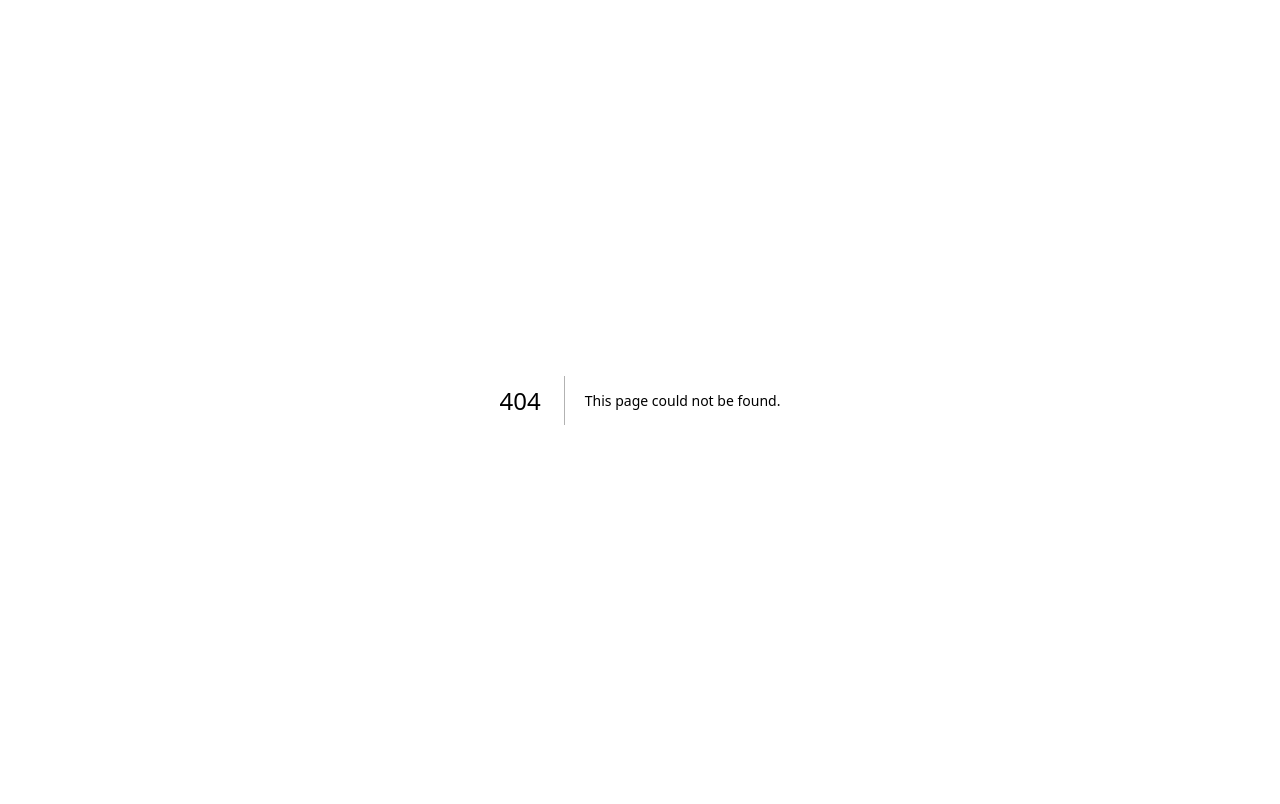
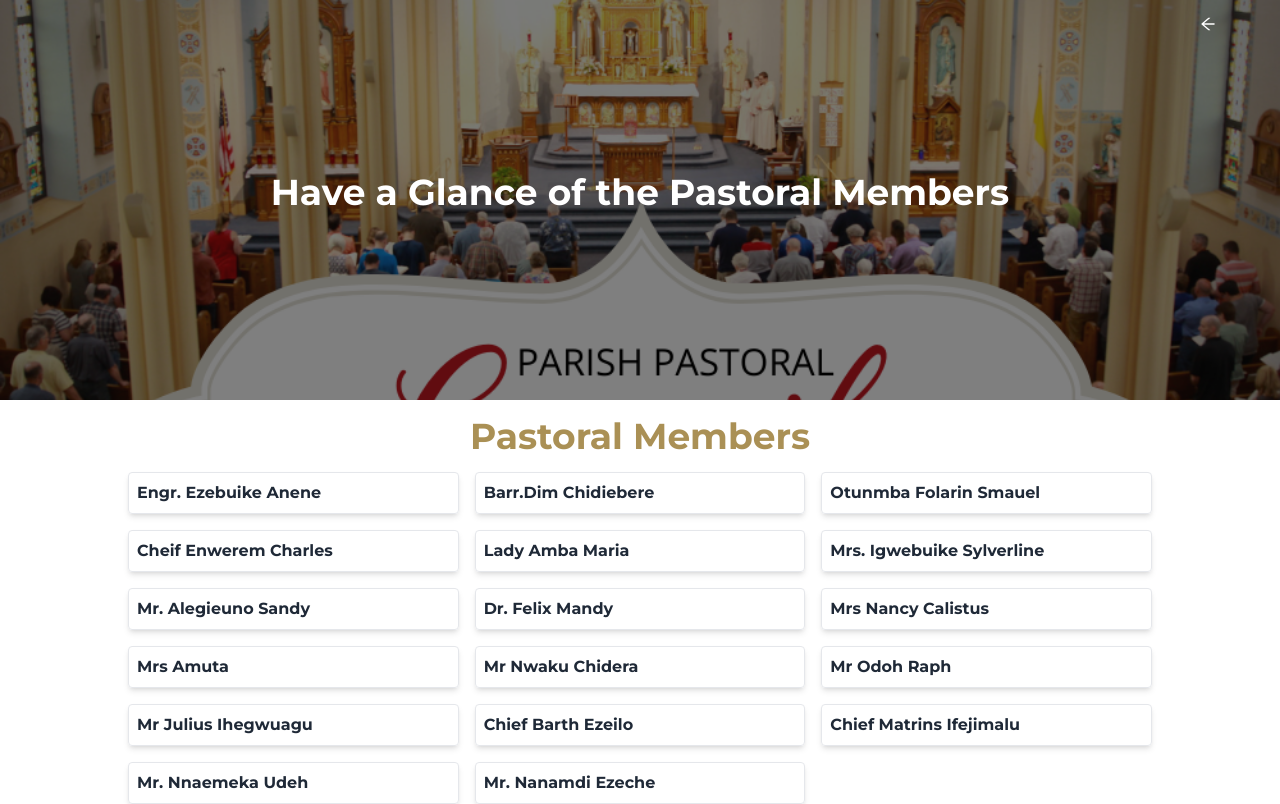
Before and after one commit to davidabuu/church-website, a Next.js app: page /parish-pastoral-members in a window 1280 px wide. Before the commit this address had no page. Shown: the top 804 px of the page. Built offline with nearby package versions, Linux system fonts and the light colour scheme.

Commit message:
Pastoral Team Added

```diff
--- a/src/app/donations/page.tsx
+++ b/src/app/donations/page.tsx
@@ -7,6 +7,7 @@ import DonationPage from "@/components/DonationPage";
 import Subscribe from "@/components/Subscribe";
 import Footer from "@/components/Footer";
 import Link from "next/link";
+import LandingDiv from "@/components/LandingDiv";
 
 const Page: React.FC = () => {
   useEffect(() => {
@@ -15,27 +16,10 @@ const Page: React.FC = () => {
   const router = useRouter();
   return (
     <div>
-      <div
-        className="relative h-[50vh] flex items-center justify-center bg-cover bg-center"
-        style={{
-          backgroundImage: 'url("./pic12.jpg")',
-          height: "50vh",
-        }}
-      >
-        {/* Overlay */}
-        <div className="absolute inset-0 bg-black opacity-50"></div>
-        <div
-          data-aos="fade-right"
-          className="text-white text-center z-10 slide-in-right"
-        >
-          <h1 className="text-2xl lg:text-4xl font-bold mb-4 animate__animated animate__fadeInLeft">
-            How you can donate and help Annunciation Parish
-          </h1>
-        </div>
-        <Link href="/">
-          <ArrowLeftOutlined className="absolute top-4 right-16 text-white hover:text-[#aa9055] cursor-pointer" />
-        </Link>
-      </div>
+      <LandingDiv
+        backgroundImageSrc="/pic13.jpg"
+        title=" How you can donate and help Annunciation Parish"
+      />
       <DonationPage />
       <Subscribe />
       <Footer />
--- /dev/null
+++ b/src/app/parish-pastoral-members/page.tsx
@@ -0,0 +1,58 @@
+import Footer from "@/components/Footer";
+import LandingDiv from "@/components/LandingDiv";
+import Subscribe from "@/components/Subscribe";
+import React from "react";
+
+const Page = () => {
+  const members: string[] = [
+    "Engr. Ezebuike Anene",
+    "Barr.Dim Chidiebere",
+    "Otunmba Folarin Smauel",
+    "Cheif Enwerem Charles",
+    "Lady Amba Maria",
+    "Mrs. Igwebuike Sylverline",
+    "Mr. Alegieuno Sandy",
+    "Dr. Felix Mandy",
+    "Mrs Nancy Calistus",
+    "Mrs Amuta",
+    "Mr Nwaku Chidera",
+    "Mr Odoh Raph",
+    "Mr Julius Ihegwuagu",
+    "Chief Barth Ezeilo",
+    "Chief Matrins Ifejimalu",
+    "Mr. Nnaemeka Udeh",
+    "Mr. Nanamdi Ezeche",
+  ];
+
+  return (
+    <div>
+      <LandingDiv
+        backgroundImageSrc="/pic12.jpg"
+        title="Have a Glance of the Pastoral Members"
+      />
+      <div className="bg-white p-4">
+        <div className="max-w-screen-lg mx-auto">
+          <h2 className="text-2xl lg:text-4xl font-bold text-[#aa9055] text-center mb-4">
+            Pastoral Members
+          </h2>
+          <ul className="grid font-bold grid-cols-1 md:grid-cols-2 lg:grid-cols-3 gap-4">
+            {members.map((member, index) => (
+              <li
+                key={index}
+                className="p-2 border border-gray-200 rounded shadow-md"
+              >
+                {member}
+              </li>
+            ))}
+          </ul>
+        </div>
+      </div>
+      <br></br>
+      <Subscribe />
+
+      <Footer />
+    </div>
+  );
+};
+
+export default Page;
--- a/src/components/LandingDiv.tsx
+++ b/src/components/LandingDiv.tsx
@@ -1,14 +1,37 @@
-import React from "react";
+import Link from "next/link";
+import { ArrowLeftOutlined } from "@ant-design/icons";
 
-const LandingDiv = () => {
+interface LandingDivProps {
+  backgroundImageSrc: string;
+  title: string;
+}
+
+const LandingDiv: React.FC<LandingDivProps> = ({
+  backgroundImageSrc,
+  title,
+}) => {
   return (
     <div
       className="relative h-[50vh] flex items-center justify-center bg-cover bg-center"
       style={{
-        backgroundImage: 'url("./pic12.jpg")',
+        backgroundImage: `url("${backgroundImageSrc}")`,
         height: "50vh",
       }}
-    ></div>
+    >
+      {/* Overlay */}
+      <div className="absolute inset-0 bg-black opacity-50"></div>
+      <div
+        data-aos="fade-right"
+        className="text-white text-center z-10 slide-in-right"
+      >
+        <h1 className="text-2xl lg:text-4xl font-bold mb-4 animate__animated animate__fadeInLeft">
+          {title}
+        </h1>
+      </div>
+      <Link href="/">
+        <ArrowLeftOutlined className="absolute top-4 right-16 text-white hover:text-[#aa9055] cursor-pointer" />
+      </Link>
+    </div>
   );
 };
 
--- a/src/components/Navbar.tsx
+++ b/src/components/Navbar.tsx
@@ -72,6 +72,11 @@ const Navbar = () => {
                   className=" hover:text-[#AA9055]"
                 >
                   Pastoral Team
+                </a>
+              </li>
+              <li>
+                <a href="/parish-pastoral-members">
+                Parish Pastorial Council
                 </a>
               </li>
               <li>
```
Also changed, not shown: public/pic12.jpg, public/pic13.jpg (added).
